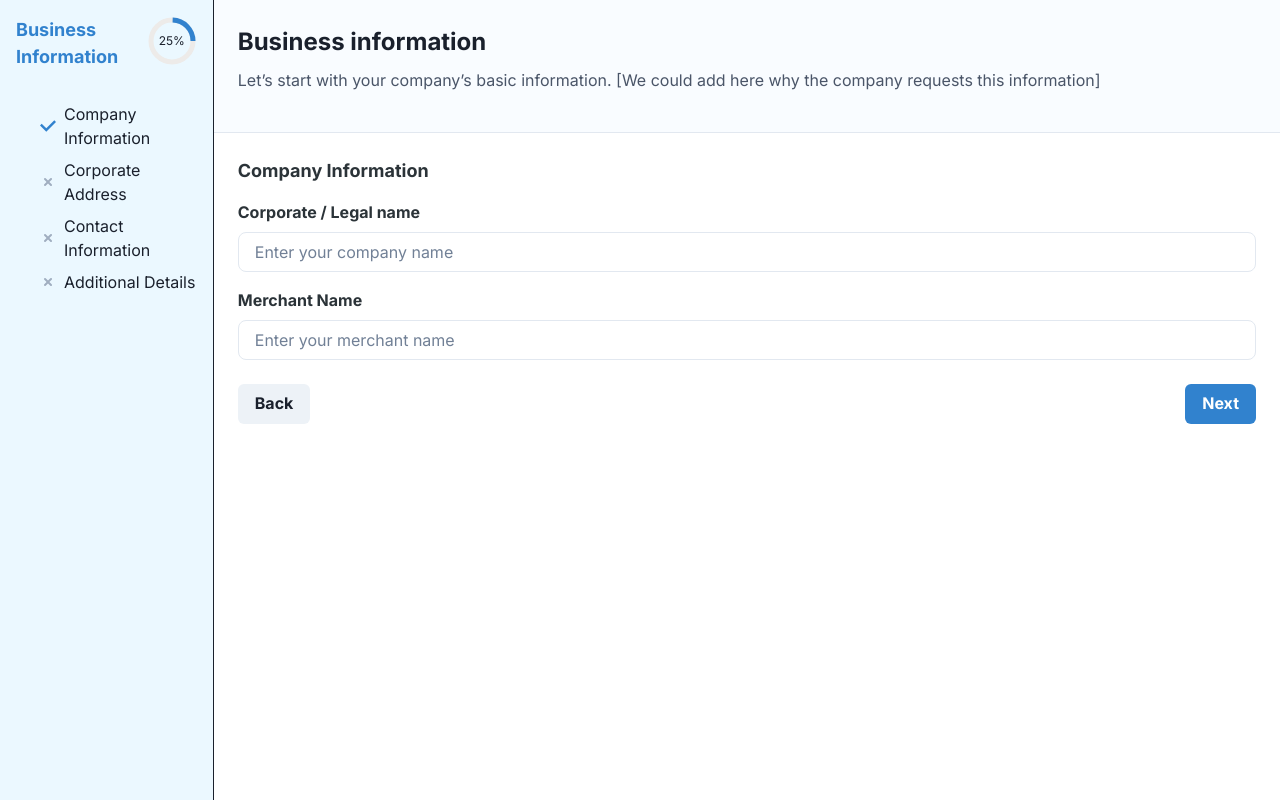
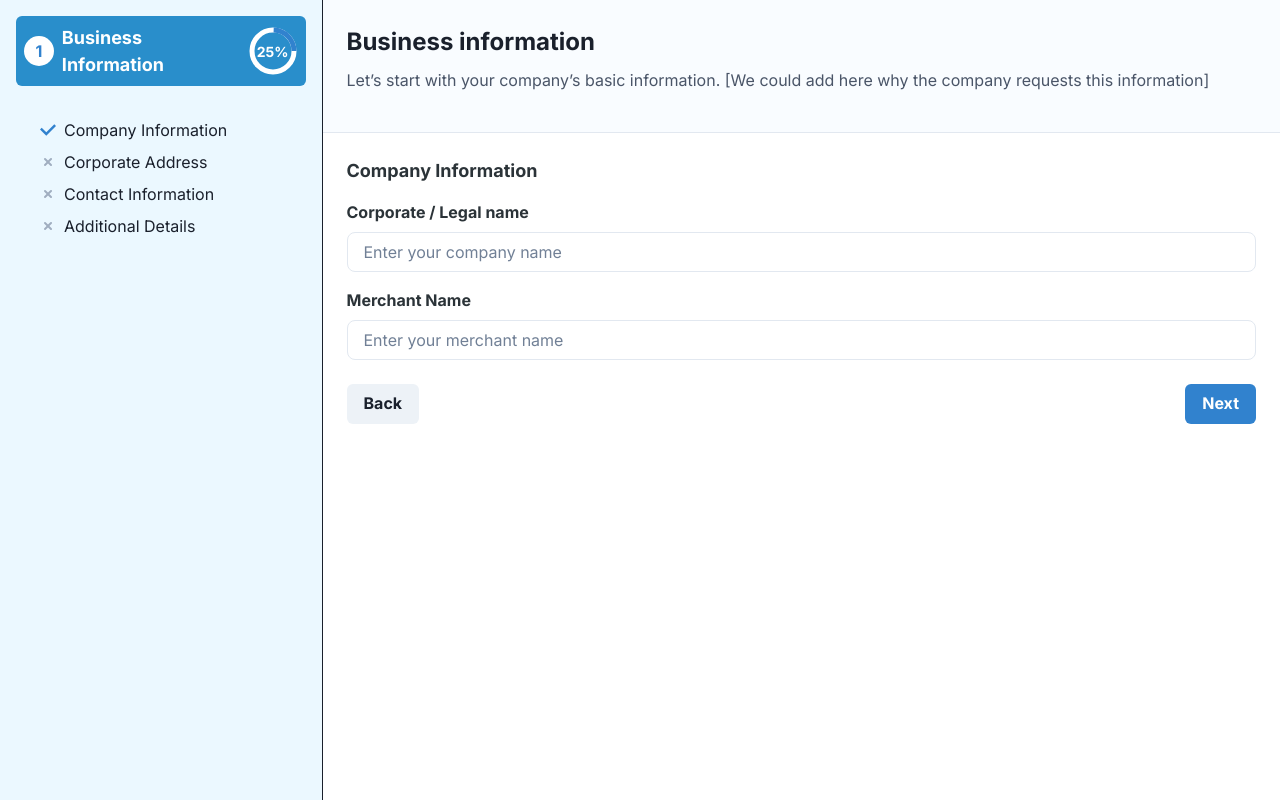
Before and after one commit to Elkinssm/forms-project, a React (Vite) app: page / in a window 1280 px wide. Built offline with nearby package versions, Linux system fonts and the light colour scheme.

Commit message:
fix title

```diff
--- a/src/components/Sidebar/Sidebar.tsx
+++ b/src/components/Sidebar/Sidebar.tsx
@@ -8,6 +8,7 @@ import {
   CircularProgress,
   CircularProgressLabel,
   HStack,
+  VStack,
 } from "@chakra-ui/react";
 import { CheckIcon, SmallCloseIcon } from "@chakra-ui/icons";
 import { AnimatePresence, motion } from "framer-motion";
@@ -59,7 +60,7 @@ const Sidebar: React.FC<SidebarProps> = ({ children }) => {
       <Box
         as="aside"
         bg="blue.50"
-        w={{ base: "100%", md: "250px" }}
+        w={{ base: "100%", md: "420px" }}
         h={{ base: "auto", md: "100vh" }}
         p={4}
         borderRight={{ md: "1px" }}
@@ -68,23 +69,51 @@ const Sidebar: React.FC<SidebarProps> = ({ children }) => {
         display="flex"
         flexDirection="column"
       >
-        <HStack align="start" spacing={4} mb={6}>
-          <Text fontWeight="bold" fontSize="lg" color="blue.500">
+        <VStack align="start" spacing={4} mb={6} flexDirection={"row"}>
+          <Box
+            display="flex"
+            alignItems="center"
+            justifyContent="center"
+            bg="brand.primary"
+            borderRadius="md"
+            p={2}
+          >
+            <HStack spacing={2}>
+              <Box
+                display="flex"
+                alignItems="center"
+                justifyContent="center"
+                bg="white"
+                borderRadius="full"
+                boxSize="30px"
+              >
+                <Text fontWeight="bold" color="blue.500">
+                  1
+                </Text>
+              </Box>
+              <Text fontWeight="bold" fontSize="lg" color="white">
                 Business Information
               </Text>
+            </HStack>
             <CircularProgress
               value={progressValue}
               size="50px"
               color="blue.500"
+              trackColor="white"
               display="flex"
               alignItems="center"
               justifyContent="center"
             >
-            <CircularProgressLabel fontSize="12px">
+              <CircularProgressLabel
+                fontSize="14px"
+                color="white"
+                fontWeight="bold"
+              >
                 {Math.round(progressValue)}%
               </CircularProgressLabel>
             </CircularProgress>
-        </HStack>
+          </Box>
+        </VStack>
         <List spacing={2} pl={6} pt={2}>
           {React.Children.map(children, (child, index) => (
             <ListItem
```
Lines whose indentation alone changed are shown as unchanged.
